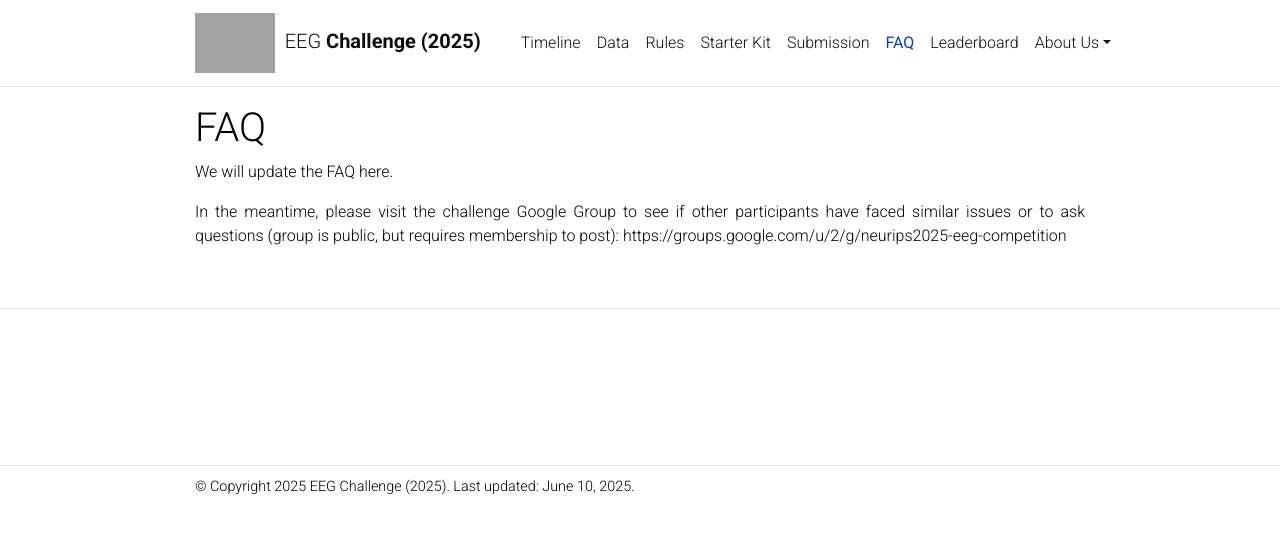
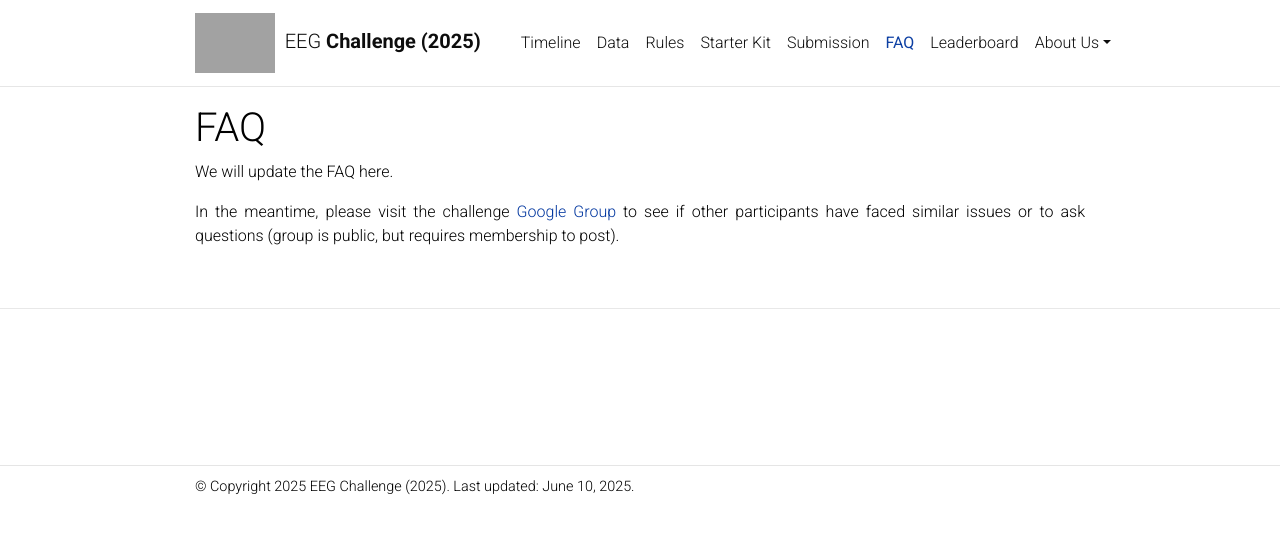
Before and after one commit to urgent-challenge/urgent2024, a Jekyll site: the page built from _pages/faq.md, in a window 1280 px wide. Shown: the top 534 px of the page. Built offline with Jekyll 4.4.1, drawn with Linux system fonts in a browser that asks for light colours; comment, search, counter and statistics services are not loaded; a style sheet for code colours, icons or effects is not loaded; grey boxes are pictures that could not be loaded.

Commit message:
fix the link

```diff
--- a/_pages/faq.md
+++ b/_pages/faq.md
@@ -9,4 +9,4 @@
 
 We will update the FAQ here.
 
-In the meantime, please visit the challenge Google Group to see if other participants have faced similar issues or to ask questions (group is public, but requires membership to post): https://groups.google.com/u/2/g/neurips2025-eeg-competition
+In the meantime, please visit the challenge [Google Group](https://groups.google.com/u/2/g/neurips2025-eeg-competition) to see if other participants have faced similar issues or to ask questions (group is public, but requires membership to post).
```
